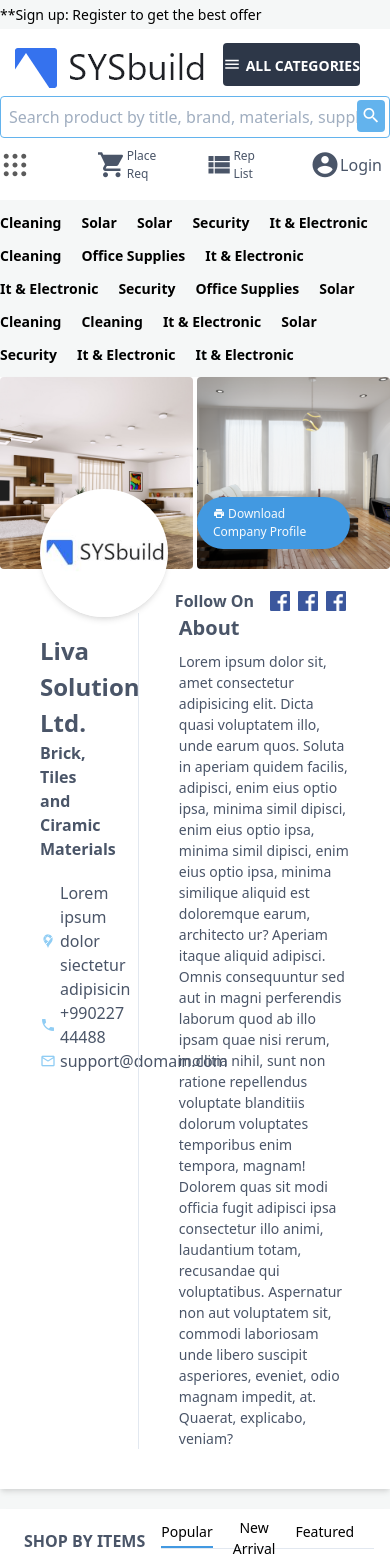
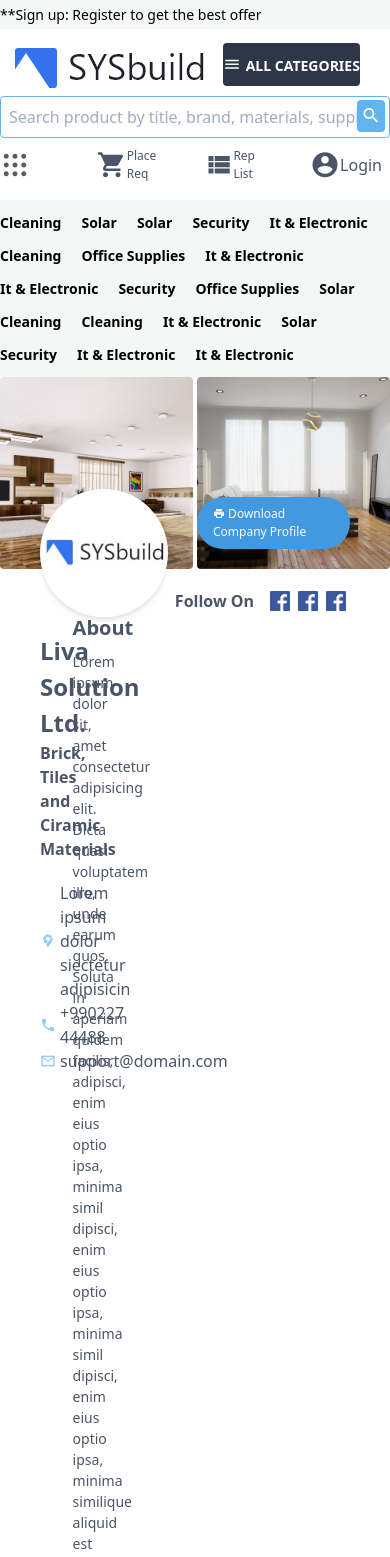
Before and after one commit to allImran/vue-tail-shop, a Vue app: page /vendor in a window 390 px wide. Shown: the top 1557 px of the page. Built offline with nearby package versions, Linux system fonts and the light colour scheme.

Commit message:
vendor cover-description mobile responsive

```diff
--- a/src/components/molecule/vendor/CoverDescription.vue
+++ b/src/components/molecule/vendor/CoverDescription.vue
@@ -28,7 +28,7 @@
 		</div>
 
 		<div class="grid grid-cols-10 gap-4 px-10">
-			<div class="mt-5 col-span-3 pr-10">
+			<div class="mt-5 md:col-span-3 sm:col-span-10 pr-10">
 				<p class="text-2xl text-gray-700 font-bold capitalize">Liva solution ltd.</p>
 				<p class="text-md font-semibold text-gray-700 mb-5">Brick, Tiles and Ciramic Materials</p>
 				<TextWithIcon
@@ -50,7 +50,8 @@
 					textStyle="text-gray-700 text-md"
 				/>
 			</div>
-			<div class="col-span-7 border-l pl-10">
+
+			<div class="md:col-span-7 sm:col-span-10 md:border-l md:pl-10 sm:pl-0">
 				<p class="text-xl font-bold text-gray-700 mb-2">About</p>
 				<p class="text-sm text-gray-700">Lorem ipsum dolor sit, amet consectetur adipisicing elit. Dicta quasi voluptatem illo, unde earum quos. Soluta in aperiam quidem facilis, adipisci, enim eius optio ipsa, minima simil dipisci, enim eius optio ipsa, minima simil dipisci, enim eius optio ipsa, minima similique aliquid est doloremque earum, architecto ur? Aperiam itaque aliquid adipisci. Omnis consequuntur sed aut in magni perferendis laborum quod ab illo ipsam quae nisi rerum, mollitia nihil, sunt non ratione repellendus voluptate blanditiis dolorum voluptates temporibus enim tempora, magnam! Dolorem quas sit modi officia fugit adipisci ipsa consectetur illo animi, laudantium totam, recusandae qui voluptatibus. Aspernatur non aut voluptatem sit, commodi laboriosam unde libero suscipit asperiores, eveniet, odio magnam impedit, at. Quaerat, explicabo, veniam?</p>
 			</div>
```
